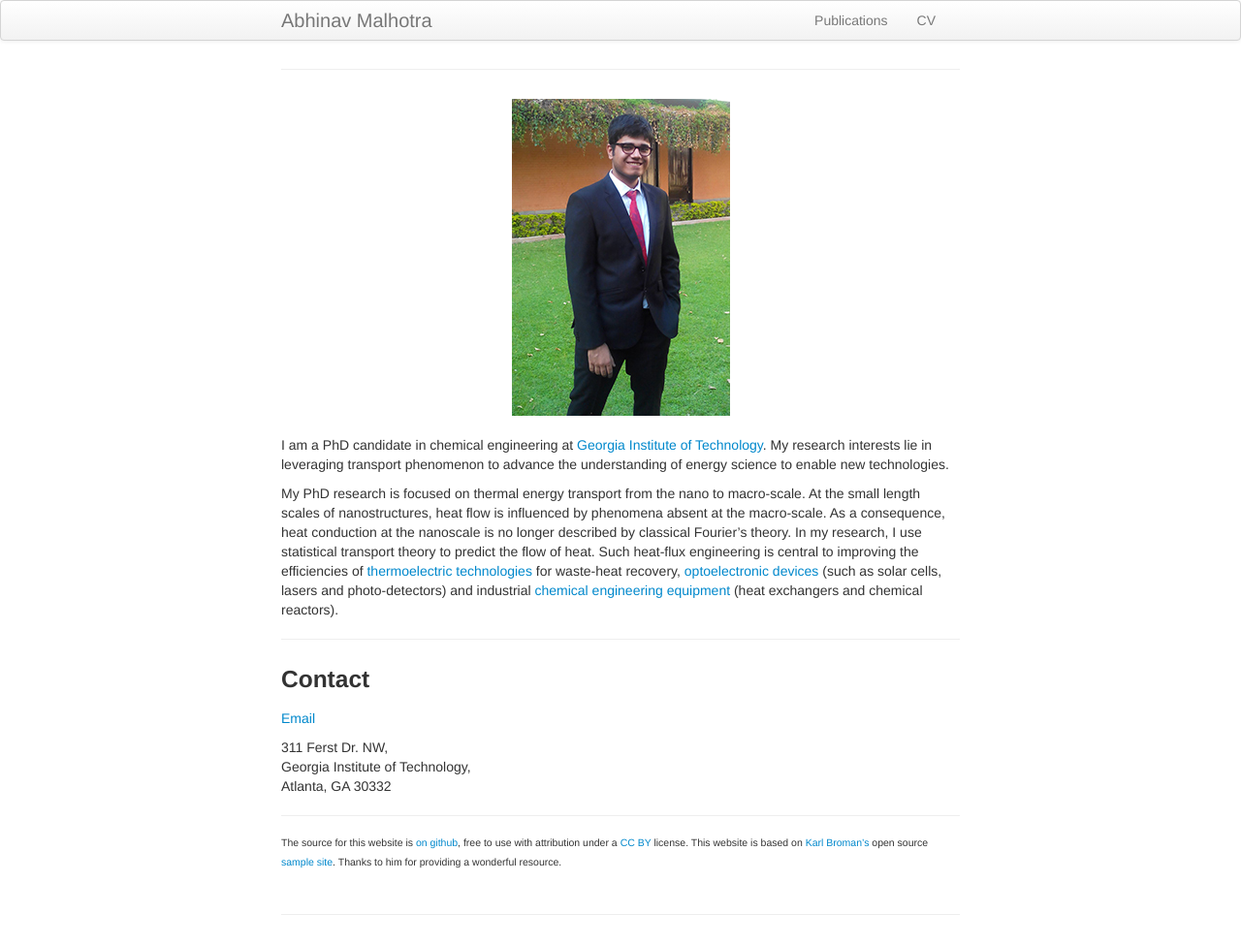
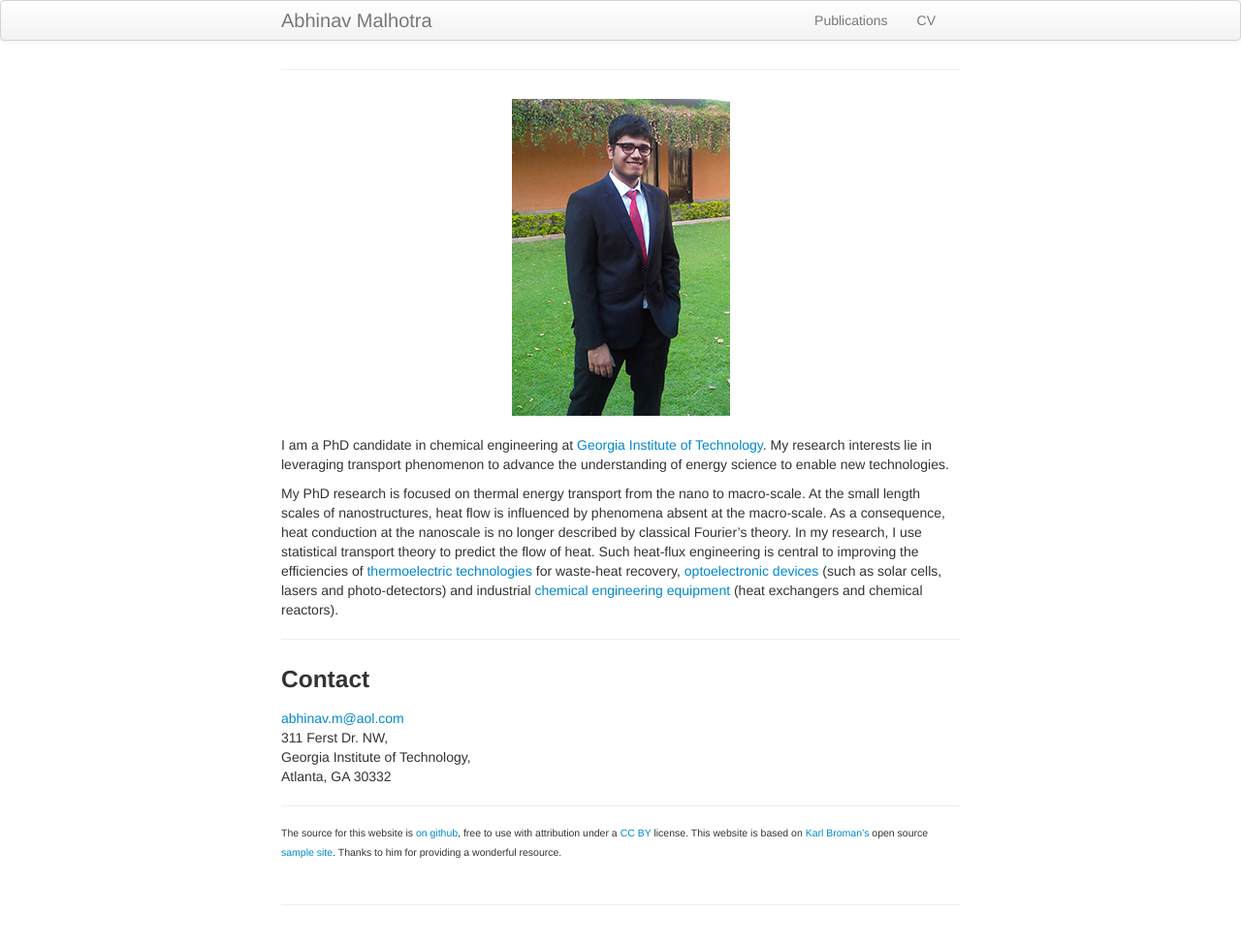
Before and after one commit to ABMalhotra/ABMalhotra.github.io, a Jekyll site: the page built from index.md, in a window 1280 px wide. Shown: the whole page at 97% size. Built offline with Jekyll 4.4.1, drawn with Linux system fonts in a browser that asks for light colours; some of the changed lines change nothing that is shown.

Commit message:
email done

```diff
--- a/index.md
+++ b/index.md
@@ -15,7 +15,12 @@
 
 ---
 ### <a name="contact"></a>Contact
-[Email](mailto:abhinav.m@aol.com)
+<script type="text/javascript">
+<!--
+h='&#x61;&#x6f;&#x6c;&#46;&#x63;&#x6f;&#x6d;';a='&#64;';n='&#x61;&#x62;&#x68;&#x69;&#x6e;&#x61;&#x76;&#46;&#x6d;';e=n+a+h;
+document.write('<a h'+'ref'+'="ma'+'ilto'+':'+e+'" clas'+'s="em' + 'ail">'+e+'<\/'+'a'+'>');
+// -->
+</script><noscript>abhinav dot m at aol dot com</noscript>
 
 311 Ferst Dr. NW, <br/>
 Georgia Institute of Technology, <br/>
```
Also changed, not shown: 2 other files.
